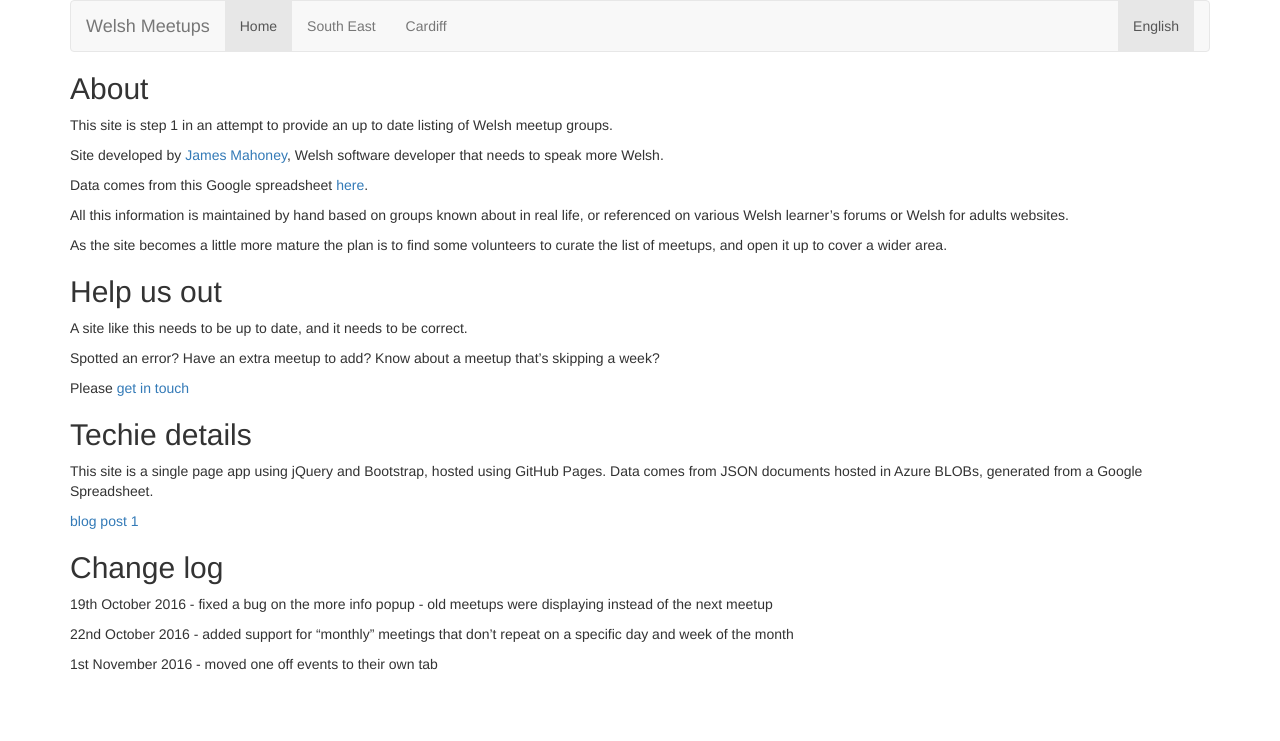
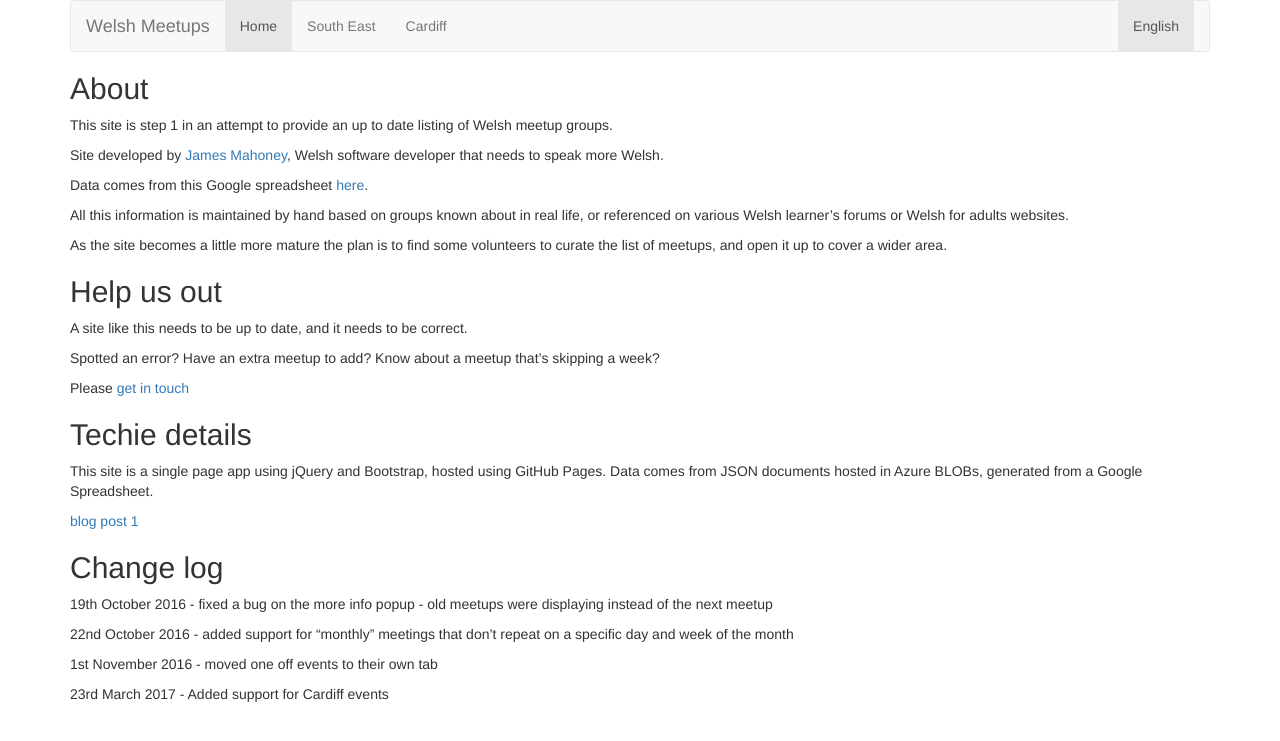
Before and after one commit to mahoneyjames/chatcymru, a Jekyll site: the page built from welsh/about.md, in a window 1280 px wide. Shown: the top 741 px of the page. Built offline with Jekyll 4.4.1, drawn with Linux system fonts in a browser that asks for light colours; nearby versions of some CDN libraries.

Commit message:
added cardiff

```diff
--- a/welsh/about.md
+++ b/welsh/about.md
@@ -36,3 +36,5 @@ This site is a single page app using jQuery and Bootstrap, hosted using GitHub P
 22nd October 2016 - added support for "monthly" meetings that don't repeat on a specific day and week of the month
 
 1st November 2016 - moved one off events to their own tab
+
+23rd March 2017 - Added support for Cardiff events
```
